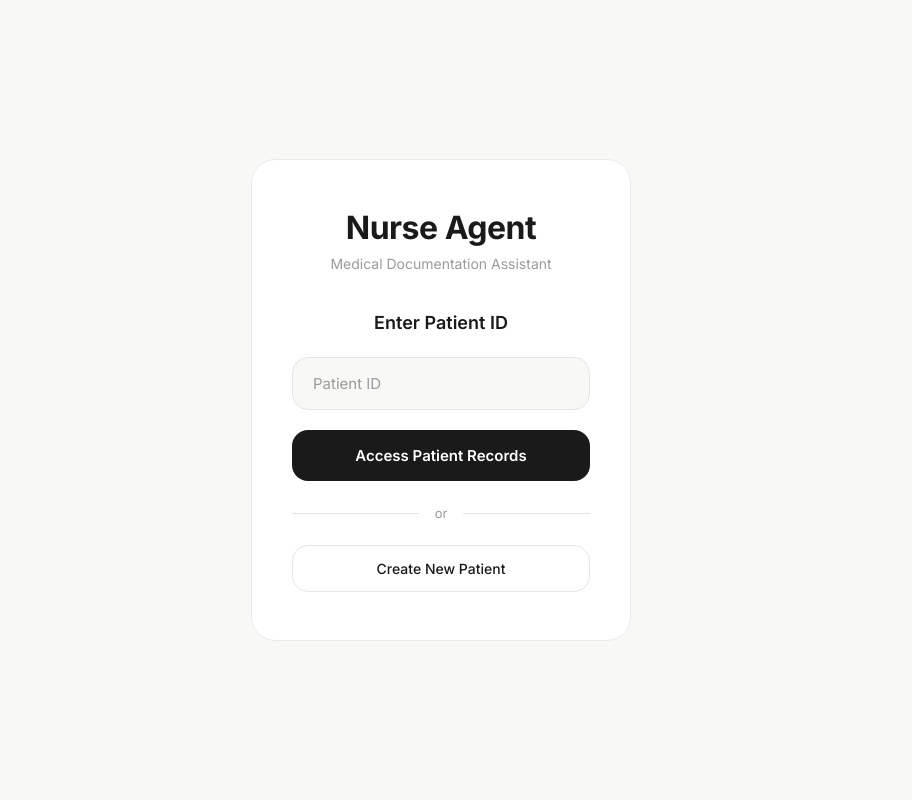
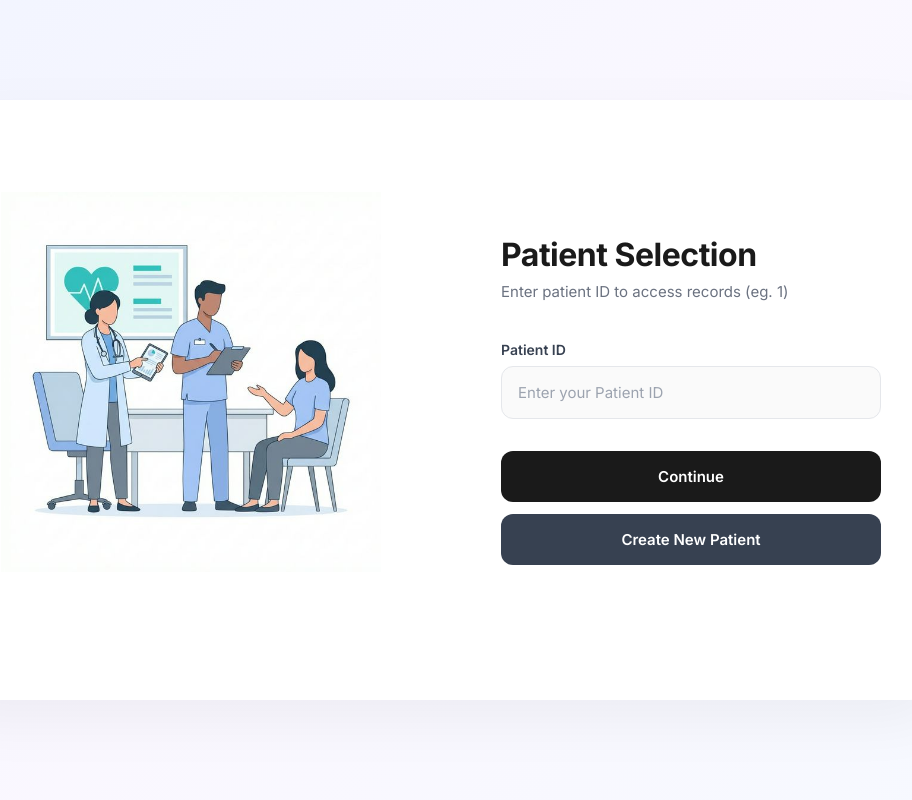
Before and after one commit to ethanandrew05/nurse-agent, a Flask app: page / in a window 1280 px wide. Shown: the whole page, without its empty margins (199-1111 px from the left). Run offline with Flask 3, Linux system fonts and the light colour scheme.

Commit message:
updated login

```diff
--- a/src/web/static/css/style.css
+++ b/src/web/static/css/style.css
@@ -1,4 +1,4 @@
-/* Modern Login Page CSS */
+/* Modern Patient Selection Page CSS - Split Layout */
 @import url('https://fonts.googleapis.com/css2?family=Inter:wght@300;400;500;600;700&display=swap');
 
 * {
@@ -9,55 +9,117 @@
 
 body {
     font-family: 'Inter', -apple-system, BlinkMacSystemFont, 'Segoe UI', sans-serif;
-    background: #F5F5F3;
+    /* Current color scheme - transparent blue tint */
+    background: linear-gradient(135deg, rgba(235, 240, 255, 0.7) 0%, rgba(245, 240, 255, 0.5) 50%, rgba(240, 245, 255, 0.6) 100%);
     display: flex;
     justify-content: center;
     align-items: center;
     min-height: 100vh;
     color: #1A1A1A;
-}
-
-.login-container {
-    width: 100%;
-    max-width: 440px;
     padding: 20px;
 }
 
-.login-box {
+.login-wrapper {
+    width: 100%;
+    max-width: 1000px;
     background: #FFFFFF;
-    border-radius: 20px;
-    padding: 48px 40px;
-    border: 1px solid #E8E8E6;
+    border-radius: 32px;
+    box-shadow: 0 20px 60px rgba(0, 0, 0, 0.05);
+    display: flex;
+    overflow: hidden;
+    min-height: 600px;
 }
 
-.hospital-logo h1 {
+/* Illustration Side (Left) */
+.illustration-container {
+    flex: 1;
+    background: #FFFFFF;
+    display: flex;
+    flex-direction: column;
+    justify-content: center;
+    align-items: center;
+    padding: 60px;
+    position: relative;
+    overflow: hidden;
+}
+
+.illustration-content {
+    text-align: center;
+    z-index: 2;
+}
+
+.illustration-svg {
+    width: 100%;
+    max-width: 400px;
+    height: auto;
+    margin-bottom: 32px;
+}
+
+.illustration-title {
     font-size: 28px;
     font-weight: 700;
     color: #1A1A1A;
-    text-align: center;
+    margin-bottom: 12px;
+}
+
+.illustration-subtitle {
+    font-size: 16px;
+    color: #6B7280;
+    line-height: 1.6;
+}
+
+/* Form Side (Right) */
+.login-container {
+    flex: 1;
+    display: flex;
+    flex-direction: column;
+    justify-content: center;
+    padding: 60px;
+    background: #FFFFFF;
+}
+
+.login-header {
     margin-bottom: 40px;
+}
+
+.login-title {
+    font-size: 32px;
+    font-weight: 700;
+    color: #1A1A1A;
+    margin-bottom: 8px;
     letter-spacing: -0.5px;
 }
 
-.login-form h2 {
-    font-size: 20px;
+.login-subtitle {
+    font-size: 15px;
+    color: #6B7280;
+}
+
+.login-form {
+    display: flex;
+    flex-direction: column;
+    gap: 24px;
+}
+
+.input-label {
+    display: block;
+    font-size: 14px;
     font-weight: 600;
-    color: #1A1A1A;
-    margin-bottom: 24px;
-    text-align: center;
+    color: #374151;
+    margin-bottom: 8px;
 }
 
 .input-group {
-    margin-bottom: 20px;
+    position: relative;
 }
 
 .input-group input {
     width: 100%;
-    padding: 16px 20px;
+    padding: 16px;
     font-size: 15px;
-    border: 1px solid #E8E8E6;
+    border: 1px solid #E5E7EB;
     border-radius: 12px;
-    background: #F5F5F3;
+    background: #FAFAFA;
     color: #1A1A1A;
     font-family: 'Inter', sans-serif;
     transition: all 0.2s ease;
@@ -67,11 +129,11 @@ body {
     outline: none;
     border-color: #1A1A1A;
     background: #FFFFFF;
-    box-shadow: 0 0 0 3px rgba(26, 26, 26, 0.05);
+    box-shadow: 0 0 0 4px rgba(0, 0, 0, 0.05);
 }
 
 .input-group input::placeholder {
-    color: #9B9B9B;
+    color: #9CA3AF;
 }
 
 .submit-btn {
@@ -86,10 +148,11 @@ body {
     cursor: pointer;
     transition: all 0.2s ease;
     font-family: 'Inter', sans-serif;
+    margin-top: 8px;
 }
 
 .submit-btn:hover {
-    background-color: #2A2A2A;
+    background-color: #333333;
     transform: translateY(-1px);
 }
 
@@ -97,51 +160,110 @@ body {
     transform: translateY(0);
 }
 
+.submit-btn.secondary {
+    background-color: #374151;
+    /* Dark Slate Gray - looks similar but distinct from pure black */
+    margin-top: 0;
+}
+
+.submit-btn.secondary:hover {
+    background-color: #4B5563;
+}
+
+.divider {
+    display: flex;
+    align-items: center;
+    margin: 32px 0;
+}
+
+.divider::before,
+.divider::after {
+    content: '';
+    flex: 1;
+    height: 1px;
+    background: #E5E7EB;
+}
+
+.divider span {
+    padding: 0 16px;
+    color: #9CA3AF;
+    font-size: 13px;
+    font-weight: 500;
+}
+
+/* Create New Patient Link/Button */
+.create-account-container {
+    text-align: center;
+    margin-top: 10px;
+}
+
+.create-account-text {
+    font-size: 14px;
+    color: #6B7280;
+}
+
+.create-link {
+    color: #1A1A1A;
+    font-weight: 600;
+    text-decoration: none;
+    cursor: pointer;
+    background: none;
+    border: none;
+    font-family: inherit;
+    font-size: inherit;
+    padding: 0;
+    margin-left: 4px;
+}
+
+.create-link:hover {
+    text-decoration: underline;
+}
+
+/* Messages */
 .error-message {
-    background-color: #FFF5F5;
-    color: #C53030;
-    padding: 12px 16px;
-    border-radius: 10px;
-    margin-bottom: 20px;
+    background-color: #FEF2F2;
+    color: #DC2626;
+    padding: 14px;
+    border-radius: 12px;
+    margin-bottom: 24px;
     font-size: 14px;
-    border: 1px solid #FED7D7;
+    border: 1px solid #FECACA;
+    display: flex;
+    align-items: center;
+    gap: 8px;
 }
 
 .success-message {
-    background-color: #F0FFF4;
-    color: #22543D;
-    padding: 12px 16px;
-    border-radius: 10px;
-    margin-bottom: 20px;
+    background-color: #ECFDF5;
+    color: #059669;
+    padding: 14px;
+    border-radius: 12px;
+    margin-bottom: 24px;
     font-size: 14px;
-    border: 1px solid #C6F6D5;
+    border: 1px solid #D1FAE5;
+    display: flex;
+    align-items: center;
+    gap: 8px;
 }
 
-.button-container {
-    margin-top: 20px;
-    display: flex;
-    gap: 10px;
-    justify-content: center;
+/* Responsive */
+@media (max-width: 900px) {
+    .login-wrapper {
+        flex-direction: column;
+        max-width: 500px;
     }
 
-.create-btn {
-    background-color: #FFFFFF;
-    color: #1A1A1A;
-    border: 1px solid #E8E8E6;
-    padding: 14px 24px;
-    border-radius: 12px;
-    cursor: pointer;
-    font-size: 14px;
-    font-weight: 500;
-    transition: all 0.2s ease;
-    font-family: 'Inter', sans-serif;
+    .illustration-container {
+        padding: 40px;
+        min-height: 250px;
     }
 
-.create-btn:hover {
-    background-color: #F5F5F3;
-    border-color: #D0D0CE;
+    .illustration-svg {
+        max-width: 250px;
+        margin-bottom: 20px;
     }
 
-.create-btn:active {
-    transform: scale(0.98);
+    .login-container {
+        padding: 40px;
     }
+}
--- a/src/web/templates/login.html
+++ b/src/web/templates/login.html
@@ -4,207 +4,49 @@
 <head>
     <meta charset="UTF-8">
     <meta name="viewport" content="width=device-width, initial-scale=1.0">
-    <title>Nurse Agent - Patient ID</title>
-    <link href="https://fonts.googleapis.com/css2?family=Inter:wght@400;500;600;700&display=swap" rel="stylesheet">
-    <style>
-        * {
-            margin: 0;
-            padding: 0;
-            box-sizing: border-box;
-        }
-
-        body {
-            font-family: 'Inter', -apple-system, BlinkMacSystemFont, sans-serif;
-            background: #F8F8F6;
-            display: flex;
-            justify-content: center;
-            align-items: center;
-            min-height: 100vh;
-            color: #1A1A1A;
-        }
-
-        .login-container {
-            width: 100%;
-            max-width: 420px;
-            padding: 20px;
-        }
-
-        .login-box {
-            background: #FFFFFF;
-            border-radius: 24px;
-            padding: 48px 40px;
-            border: 1px solid #EBEBEB;
-        }
-
-        .hospital-logo h1 {
-            font-size: 32px;
-            font-weight: 700;
-            color: #1A1A1A;
-            text-align: center;
-            margin-bottom: 8px;
-            letter-spacing: -0.5px;
-        }
-
-        .hospital-logo p {
-            font-size: 14px;
-            color: #9B9B9B;
-            text-align: center;
-            margin-bottom: 40px;
-        }
-
-        .login-form h2 {
-            font-size: 18px;
-            font-weight: 600;
-            color: #1A1A1A;
-            margin-bottom: 24px;
-            text-align: center;
-        }
-
-        .input-group {
-            margin-bottom: 20px;
-        }
-
-        .input-group input {
-            width: 100%;
-            padding: 16px 20px;
-            font-size: 15px;
-            border: 1px solid #E5E5E5;
-            border-radius: 16px;
-            background: #F8F8F6;
-            color: #1A1A1A;
-            font-family: 'Inter', sans-serif;
-            transition: all 0.2s ease;
-        }
-
-        .input-group input:focus {
-            outline: none;
-            border-color: #1A1A1A;
-            background: #FFFFFF;
-        }
-
-        .input-group input::placeholder {
-            color: #9B9B9B;
-        }
-
-        .submit-btn {
-            width: 100%;
-            padding: 16px;
-            background-color: #1A1A1A;
-            color: #FFFFFF;
-            border: none;
-            border-radius: 16px;
-            font-size: 15px;
-            font-weight: 600;
-            cursor: pointer;
-            transition: all 0.2s ease;
-            font-family: 'Inter', sans-serif;
-        }
-
-        .submit-btn:hover {
-            background-color: #2A2A2A;
-            transform: translateY(-1px);
-        }
-
-        .submit-btn:active {
-            transform: translateY(0);
-        }
-
-        .error-message {
-            background-color: #FFF5F5;
-            color: #C53030;
-            padding: 14px 18px;
-            border-radius: 12px;
-            margin-bottom: 20px;
-            font-size: 14px;
-            border: 1px solid #FED7D7;
-            text-align: center;
-        }
-
-        .success-message {
-            background-color: #F0FFF4;
-            color: #22543D;
-            padding: 14px 18px;
-            border-radius: 12px;
-            margin-bottom: 20px;
-            font-size: 14px;
-            border: 1px solid #C6F6D5;
-            text-align: center;
-        }
-
-        .button-container {
-            margin-top: 16px;
-            display: flex;
-            justify-content: center;
-        }
-
-        .create-btn {
-            background-color: #FFFFFF;
-            color: #1A1A1A;
-            border: 1px solid #E5E5E5;
-            padding: 14px 28px;
-            border-radius: 16px;
-            cursor: pointer;
-            font-size: 14px;
-            font-weight: 500;
-            transition: all 0.2s ease;
-            font-family: 'Inter', sans-serif;
-            width: 100%;
-        }
-
-        .create-btn:hover {
-            background-color: #F8F8F6;
-            border-color: #1A1A1A;
-        }
-
-        .divider {
-            display: flex;
-            align-items: center;
-            margin: 24px 0;
-        }
-
-        .divider::before,
-        .divider::after {
-            content: '';
-            flex: 1;
-            height: 1px;
-            background: #E5E5E5;
-        }
-
-        .divider span {
-            padding: 0 16px;
-            color: #9B9B9B;
-            font-size: 13px;
-        }
-    </style>
+    <title>Nurse Agent - Patient Selection</title>
+    <link href="https://fonts.googleapis.com/css2?family=Inter:wght@300;400;500;600;700&display=swap" rel="stylesheet">
+    <link rel="stylesheet" href="{{ url_for('static', filename='css/style.css') }}">
 </head>
 
 <body>
+    <div class="login-wrapper">
+        <!-- Illustration Side -->
+        <div class="illustration-container">
+            <div class="illustration-content">
+                <!-- Medical Team Illustration -->
+                <img src="{{ url_for('static', filename='images/login_illustration.png') }}" alt="Nurse Agent Team"
+                    class="illustration-svg">
+
+            </div>
+        </div>
+
+        <!-- Login Form Side -->
         <div class="login-container">
-        <div class="login-box">
-            <div class="hospital-logo">
-                <h1>Nurse Agent</h1>
-                <p>Medical Documentation Assistant</p>
+            <div class="login-header">
+                <h1 class="login-title">Patient Selection</h1>
+                <p class="login-subtitle">Enter patient ID to access records (eg. 1)</p>
             </div>
-            <form action="{{ url_for('verify_patient') }}" method="POST" class="login-form">
-                <h2>Enter Patient ID</h2>
+
             {% if error %}
-                <div class="error-message">{{ error }}</div>
+            <div class="error-message">⚠️ {{ error }}</div>
             {% endif %}
             {% if success %}
-                <div class="success-message">{{ success }}</div>
+            <div class="success-message">✅ {{ success }}</div>
             {% endif %}
+
+            <form action="{{ url_for('verify_patient') }}" method="POST" class="login-form">
                 <div class="input-group">
-                    <input type="text" id="patient_id" name="patient_id" required placeholder="Patient ID"
+                    <label class="input-label" for="patient_id">Patient ID</label>
+                    <input type="text" id="patient_id" name="patient_id" required placeholder="Enter your Patient ID"
                         autocomplete="off">
                 </div>
-                <button type="submit" class="submit-btn">Access Patient Records</button>
+
+                <button type="submit" class="submit-btn" style="width: 100%">Continue</button>
             </form>
-            <div class="divider">
-                <span>or</span>
-            </div>
-            <div class="button-container">
-                <form action="{{ url_for('create_new_patient') }}" method="POST" style="width: 100%;">
-                    <button type="submit" class="create-btn">Create New Patient</button>
+
+            <form action="{{ url_for('create_new_patient') }}" method="POST" style="margin-top: 12px;">
+                <button type="submit" class="submit-btn secondary" style="width: 100%">Create New Patient</button>
             </form>
         </div>
     </div>
```
Also changed, not shown: src/web/static/images/login_illustration.png (added). Lines whose indentation alone changed are shown as unchanged.
